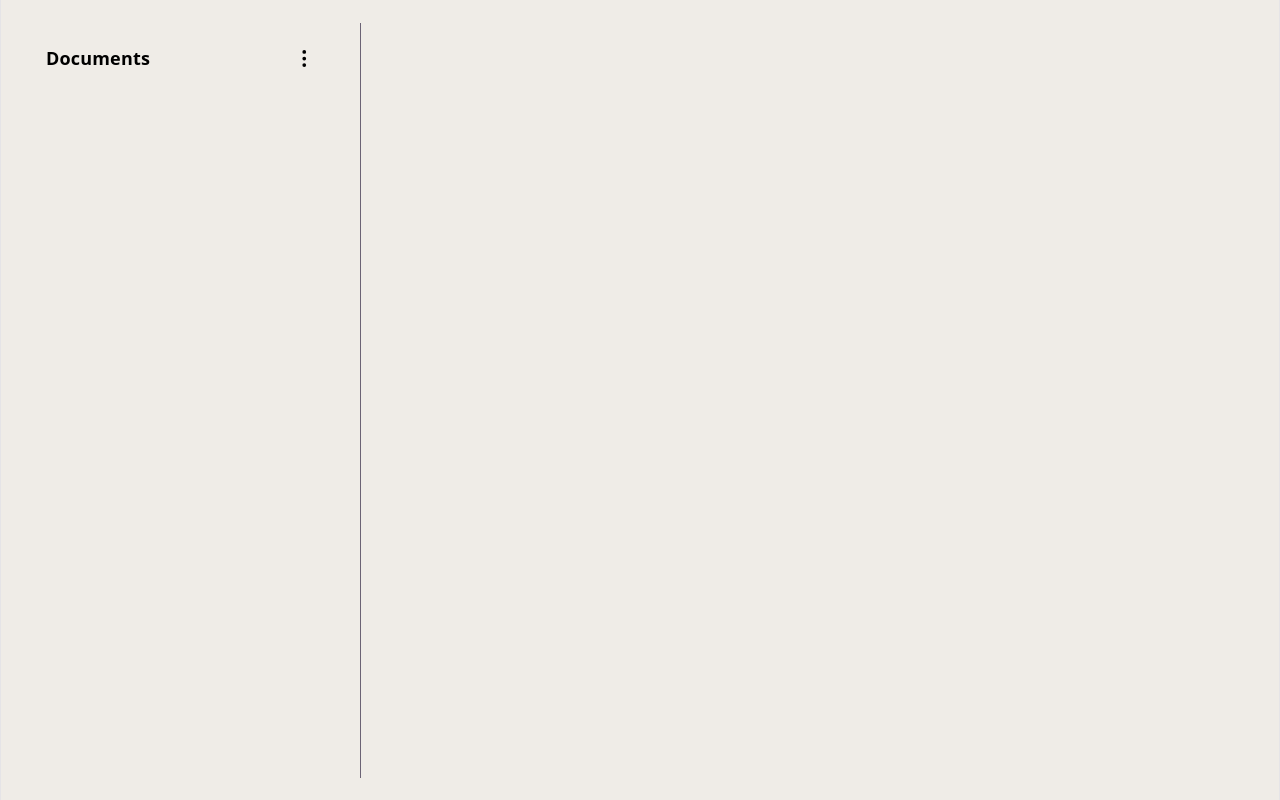
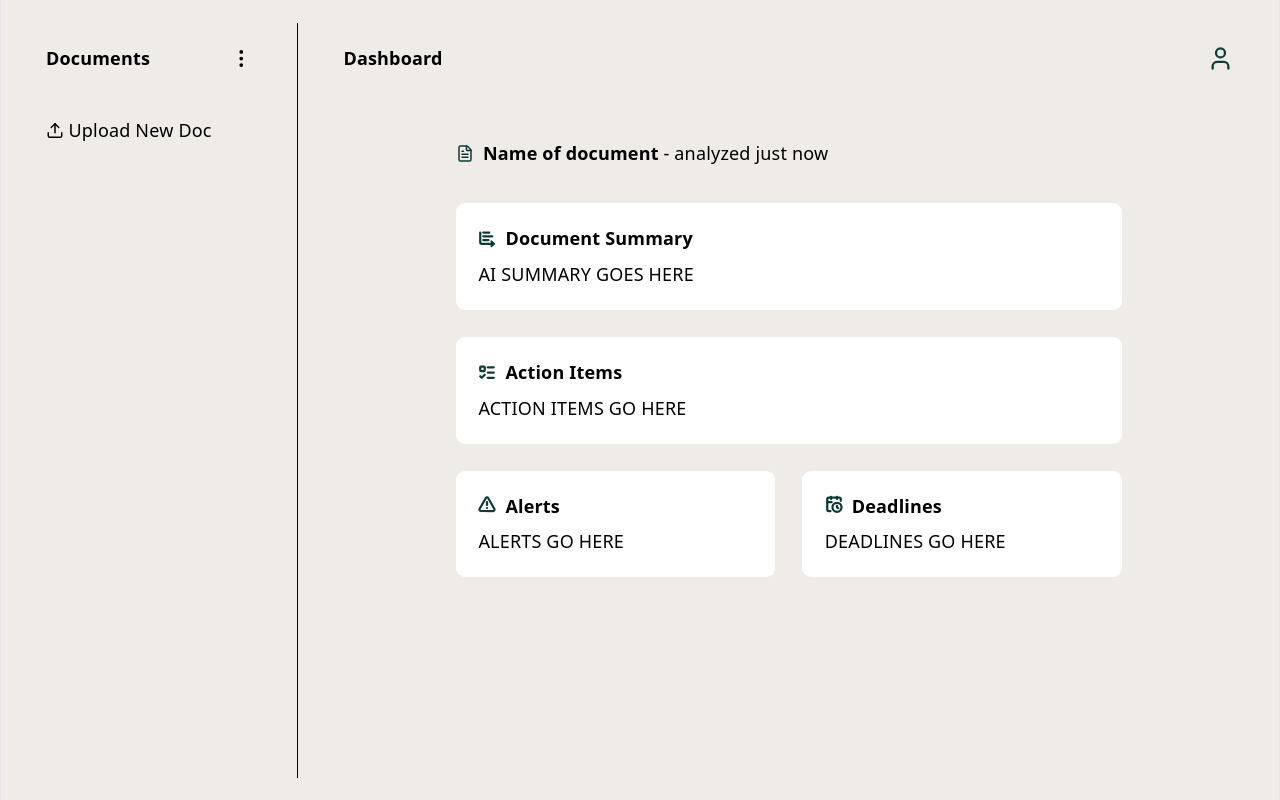
Before and after one commit to happyd0nut/Open-Atlas-Hackathon, a React app in the folder frontend/: page /dashboard in a window 1280 px wide. Built offline with nearby package versions, Linux system fonts and the light colour scheme; the HTML template or start-up script is replaced by a standard one; a web font is replaced by a local one.

Commit message:
added dashboard main content; upload screen fixed

```diff
--- a/frontend/src/pages/Dashboard.jsx
+++ b/frontend/src/pages/Dashboard.jsx
@@ -1,10 +1,21 @@
+import { useLocation } from "react-router-dom";
 import SideBar from './components/SideBar'
+import MainContent from './components/MainContent'
 
 export default function Dashboard() {
+
+  const location = useLocation();
+  const uploadResult = location.state?.uploadResult;
+
   return (
     <>
-      <div className="flex h-screen py-5">
-        <SideBar/>
+      <div className="flex h-screen py-5 text-black">
+        <div className="block w-xs h-full border-r border-black-200 py-5 px-10">
+          <SideBar />
+        </div>
+        <div className="block w-full">
+          <MainContent result={uploadResult} />
+        </div>
       </div>
     </>
 
--- /dev/null
+++ b/frontend/src/pages/components/MainContent.jsx
@@ -0,0 +1,63 @@
+import { User, Summary, ListTodo, TriangleAlert, CalendarClock, FileText } from 'lucide-react'
+
+export default function MainContent({ result }) {
+
+    // Guard against result
+    // if (!result) return <p>No upload data available.</p>;
+
+    return (
+        <>
+            <div className="flex justify-between py-5 px-10 text-black">
+                <p className="font-extrabold">Dashboard</p>
+                <User className="w-6 h-6" style={{ color: '#0F3B36' }} />
+            </div>
+            <div className="flex flex-col mx-35 my-10 text-black">
+                <div className="flex justify-start mb-5">
+                    <FileText className="w-4 h-6 mr-2" style={{ color: '#0F3B36' }}/>
+                    <p className="font-bold">
+                        Name of document
+                    </p>
+                    <p>&nbsp;- analyzed just now</p>
+                </div>
+                <div className="flex flex-col items-start my-3 px-5 py-5 rounded-lg bg-white">
+                    <div className="flex mb-2">
+                        <Summary className="w-4 h-6 mr-2" style={{ color: '#0F3B36' }} strokeWidth={3} />
+                        <p className="font-bold">Document Summary</p>
+                    </div>
+                    <p>
+                        AI SUMMARY GOES HERE {result}
+                    </p>
+                </div>
+                <div className="flex flex-col items-start my-3 px-5 py-5 rounded-lg bg-white">
+                    <div className="flex mb-2">
+                        <ListTodo className="w-4 h-6 mr-2" style={{ color: '#0F3B36' }} strokeWidth={3} />
+                        <p className="font-bold">Action Items</p>
+                    </div>
+                    <p>
+                        ACTION ITEMS GO HERE
+                    </p>
+                </div>
+                <div className="grid grid-cols-2 gap-6 my-3 ">
+                    <div className="flex flex-col items-start px-5 py-5 rounded-lg bg-white">
+                        <div className="flex mb-2">
+                            <TriangleAlert className="w-4 h-5 mr-2" style={{ color: '#0F3B36' }} strokeWidth={3} />
+                            <p className="font-bold">Alerts</p>
+                        </div>
+                        <p>
+                            ALERTS GO HERE
+                        </p>
+                    </div>
+                    <div className="flex flex-col items-start px-5 py-5 rounded-lg bg-white">
+                        <div className="flex mb-2">
+                            <CalendarClock className="w-4 h-5 mr-2" style={{ color: '#0F3B36' }} strokeWidth={3} />
+                            <p className="font-bold">Deadlines</p>
+                        </div>
+                        <p>
+                            DEADLINES GO HERE
+                        </p>
+                    </div>
+                </div>
+            </div>
+        </>
+    )
+}
--- a/frontend/src/pages/components/SideBar.jsx
+++ b/frontend/src/pages/components/SideBar.jsx
@@ -1,12 +1,17 @@
-import { EllipsisVertical } from 'lucide-react'
+import { EllipsisVertical, Upload } from 'lucide-react'
 
 export default function SideBar() {
     return (
-        <div className="block w-xs h-full border-r border-black-200">
-          <div className="flex justify-between py-5 px-10 text-black">
-            <p className="font-extrabold">Documents</p>
-            <EllipsisVertical className="w-5 h-6" style={{ color: '#000000' }} />
-          </div>
+      <>
+        <div className="flex justify-between text-black">
+          <p className="font-extrabold">Documents</p>
+          <EllipsisVertical className="w-5 h-6" style={{ color: '#000000' }} />
         </div>
+        <div className="flex mt-10">
+          <Upload className="w-4 h-6 mr-1" style={{ color: '#000000' }} />
+          <p className="">Upload New Doc</p>
+        </div>
+      </>
+
     )
 }
--- a/frontend/src/pages/components/UploadBox.jsx
+++ b/frontend/src/pages/components/UploadBox.jsx
@@ -2,10 +2,11 @@ import { UploadCloud, FileText, X } from 'lucide-react'
 import { ChangeEvent, useState } from "react"
 import axios from "axios"
 import {useDropzone} from "react-dropzone";
-
-
+import { useNavigate } from "react-router-dom";
 
 export default function UploadBox() {
+
+    const navigate = useNavigate();
 
     const allStatuses = {
         IDLE: 'Idle',
@@ -17,11 +18,18 @@ export default function UploadBox() {
     const [status, setStatus] = useState(allStatuses.IDLE)
 
     // Using useDropzone Hook
-    const {acceptedFiles, getRootProps, getInputProps} = useDropzone(
-        { onDrop : async (files) => {
+    const {acceptedFiles, getRootProps, getInputProps} = useDropzone();
+
+    const files = acceptedFiles.map(file => (
+        <li key={file.path}>
+        {file.path} - {file.size} bytes
+        </li>
+    ));
+
+    const handleUpload = async () => {
         // Do something with accepted files
         const formData = new FormData();
-            formData.append("file", files[0])
+        formData.append("file", files[0]);
 
         try { // TODO: replace with the post backend url
             // await axios.post("https://httpbin.org/post", formData);
@@ -42,57 +50,12 @@ export default function UploadBox() {
         } catch (error){
             console.log("upload error", error)
         }
-            // try {
-                // const response = await fetch('https://httpbin.org/post', {
-                    // method: 'POST',
-                    // headers: {'Content-Type': 'multipart/form-data'},
-                    // body: formData
-                // });
-                // const data = await response.json();
 
-                // if (!response.ok) {
-                //     throw new Error(`HTTP error! Status: ${response.status}`);
-                // }
+        // TODO: Save data to databse!!! Then retrieve after navigation to new page
 
-                // const data = await response.json(); // Await the JSON response body
-            //     return data;
-            // } catch (error) {
-            //     console.error('Post request failed:', error);
-            // }
-        }}
-    );
-
-    const files = acceptedFiles.map(file => (
-        <li key={file.path}>
-        {file.path} - {file.size} bytes
-        </li>
-    ));
-
-    // // Event is a ChangeEvent from React
-    // function handleFileChange(e) {
-    //     if (e.target.files[0]) {
-    //         setFile(e.target.files[0])
-    //     }
-    // }
-
-    // async function handleFileUpload() {
-    //     if (!file) return;
-    //     setStatus(allStatuses.UPLOADING);
-
-    //     const formData = new FormData();
-    //     formData.append("file", file)
-
-    //     try { // TODO: replace with the post backend url
-    //         await axios.post("https://httpbin.org/post", formData, {
-    //             headers : {
-    //                 "Content-Type" : "multipart/form-data"
-    //             }
-    //         });
-    //         setStatus(allStatuses.SUCCESS);
-    //     } catch {
-    //         setStatus(allStatuses.ERROR);
-    //     }
-    // }
+        // Currently result is bound to navigate; on reload may forget data; best to upload to database first
+        navigate("/dashboard", { state: { uploadResult: response } });
+    }
 
     return (
         <>
@@ -106,10 +69,20 @@ export default function UploadBox() {
                     <p className="text-sm text-gray-500 max-w-sm">
                         Lease, insurance, visa notice, medical bill, bank letter — we'll explain it.
                     </p>
-                    if
-                    <button className="rounded-md bg-[#0F3B36] px-4 py-2 text-sm font-medium text-white mt-4">
+                    <div className="flex flex-row ">
+                        <button className="rounded-md bg-[#0F3B36] mx-2 px-4 py-2 text-sm font-medium text-white mt-4">
                             Choose File
                         </button>
+                        {files[0] &&
+                        <button className="rounded-md bg-[#0F3B36] mx-2 px-4 py-2 text-sm font-medium text-white mt-4"
+                            onClick={(e) => {
+                                e.stopPropagation(); // prevents dropzone's onClick from firing
+                                handleUpload();
+                            }}>
+                            Upload File
+                        </button>
+                        }
+                    </div>
                     <p className="py-3">{files}</p>
                 </div>
             </>
```
Lines whose indentation alone changed are shown as unchanged.
